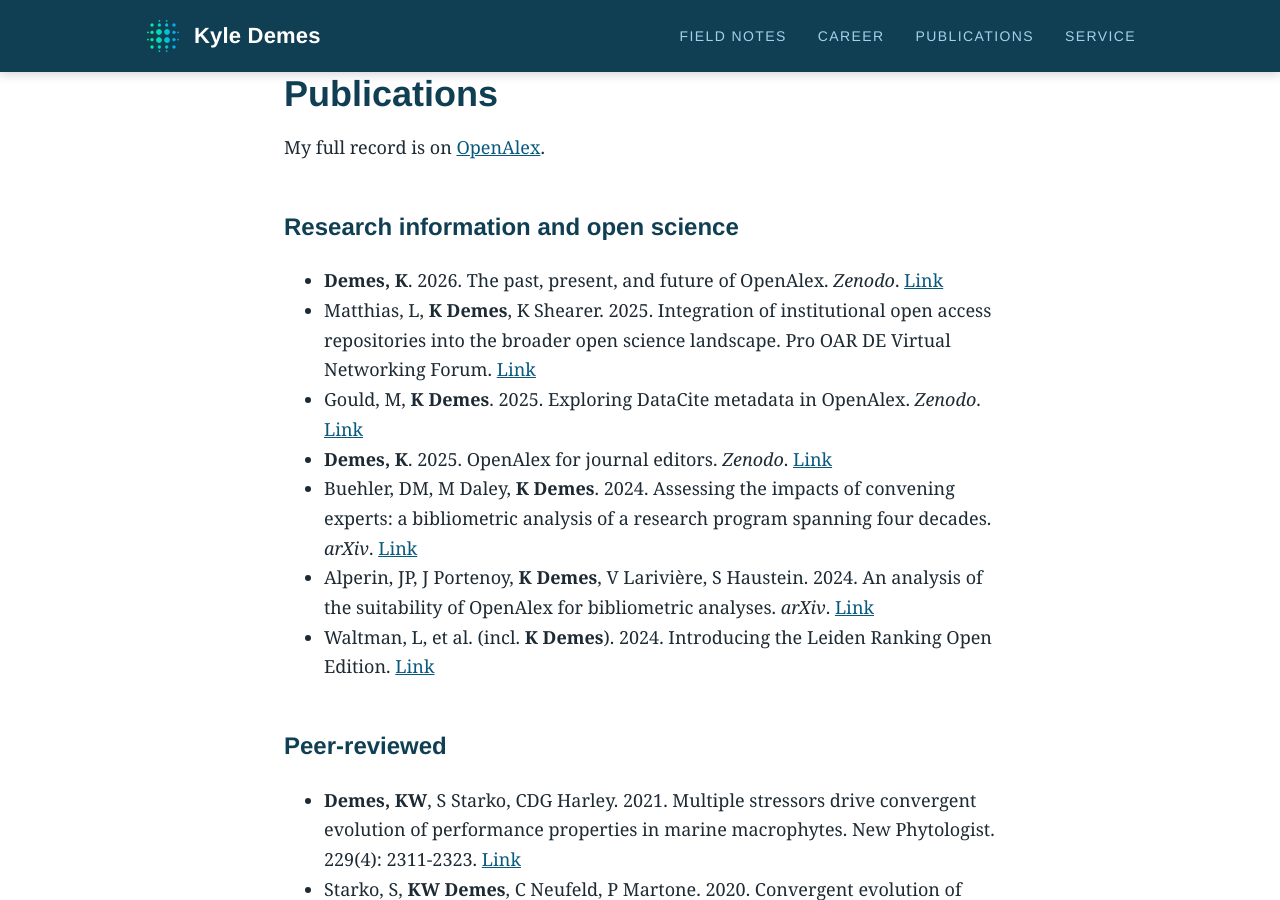
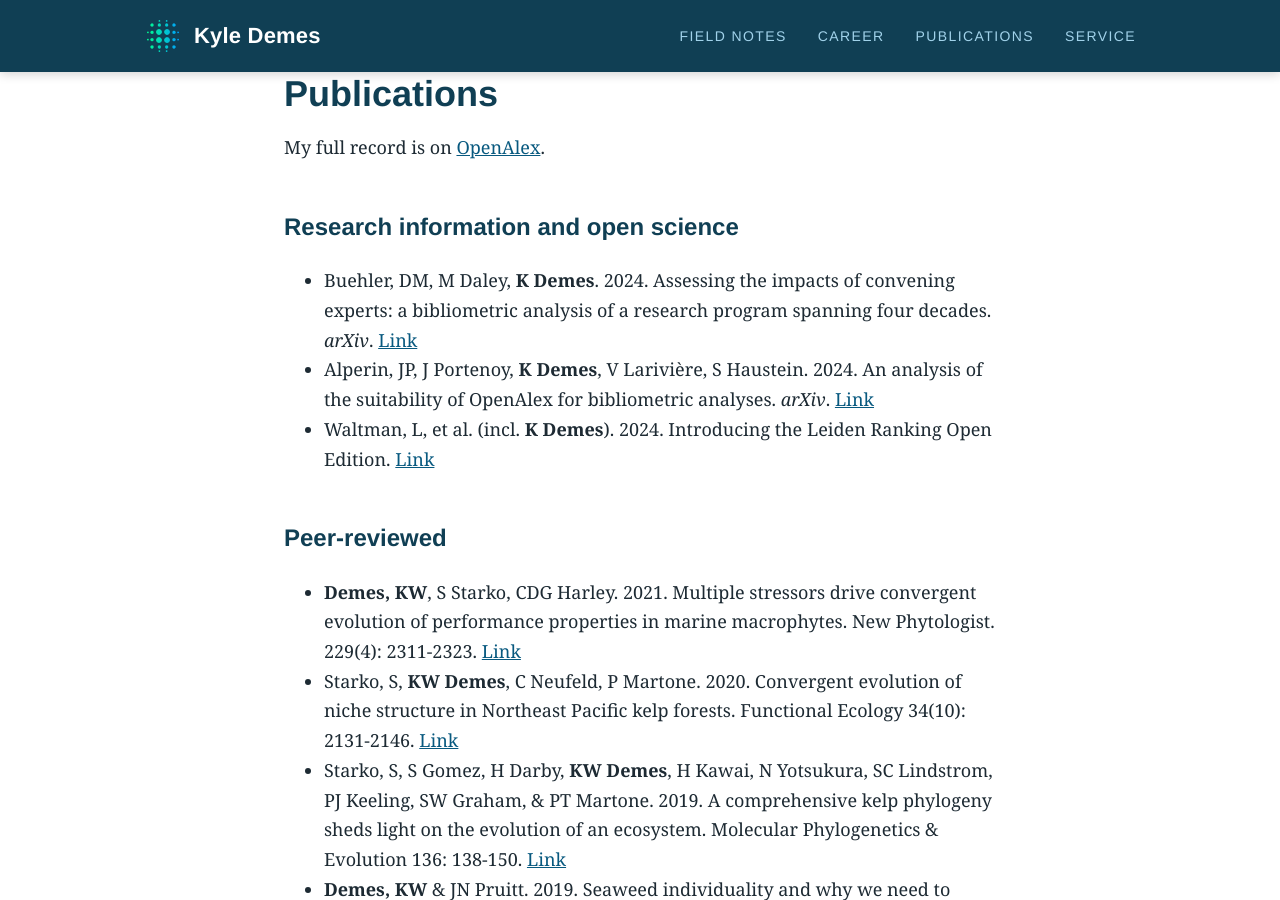
Before and after one commit to kyledemes-pesonal/kyledemes-site, a Jekyll site: the page built from publications.md, in a window 1280 px wide and 900 px high. Built offline with Jekyll 4.4.1, drawn with Linux system fonts in a browser that asks for light colours.

Commit message:
Publications: drop presentations, keep preprints
Co-Authored-By: Claude Opus 5.5 <noreply@anthropic.com>

```diff
--- a/publications.md
+++ b/publications.md
@@ -10,10 +10,6 @@ My full record is on [OpenAlex](https://openalex.org/A5086928770).
 
 ## Research information and open science
 
-- **Demes, K**. 2026. The past, present, and future of OpenAlex. *Zenodo*. [Link](https://doi.org/10.5281/zenodo.19733289)
-- Matthias, L, **K Demes**, K Shearer. 2025. Integration of institutional open access repositories into the broader open science landscape. Pro OAR DE Virtual Networking Forum. [Link](https://doi.org/10.5281/zenodo.17582060)
-- Gould, M, **K Demes**. 2025. Exploring DataCite metadata in OpenAlex. *Zenodo*. [Link](https://doi.org/10.5281/zenodo.17549989)
-- **Demes, K**. 2025. OpenAlex for journal editors. *Zenodo*. [Link](https://doi.org/10.5281/zenodo.18493207)
 - Buehler, DM, M Daley, **K Demes**. 2024. Assessing the impacts of convening experts: a bibliometric analysis of a research program spanning four decades. *arXiv*. [Link](https://doi.org/10.48550/arxiv.2410.07608)
 - Alperin, JP, J Portenoy, **K Demes**, V Larivière, S Haustein. 2024. An analysis of the suitability of OpenAlex for bibliometric analyses. *arXiv*. [Link](https://doi.org/10.48550/arxiv.2404.17663)
 - Waltman, L, et al. (incl. **K Demes**). 2024. Introducing the Leiden Ranking Open Edition. [Link](https://doi.org/10.59350/89wpz-hpz32)
```
